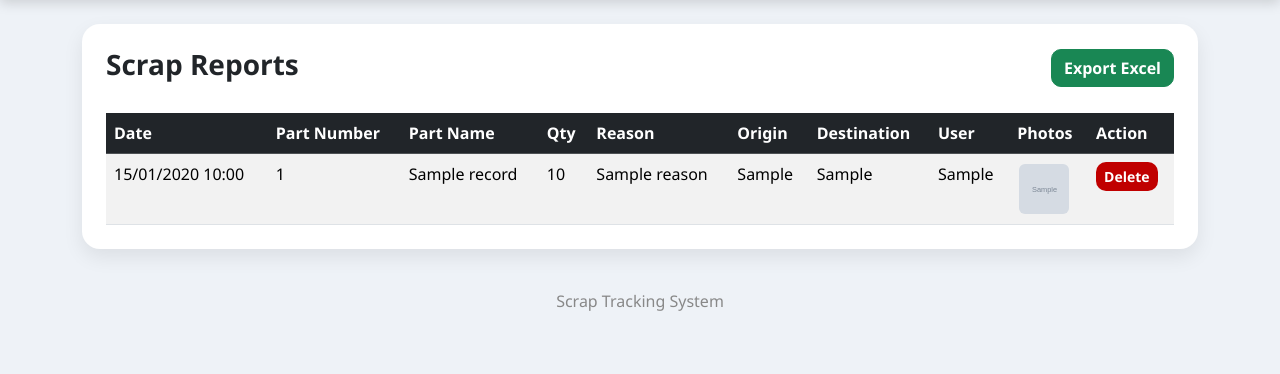
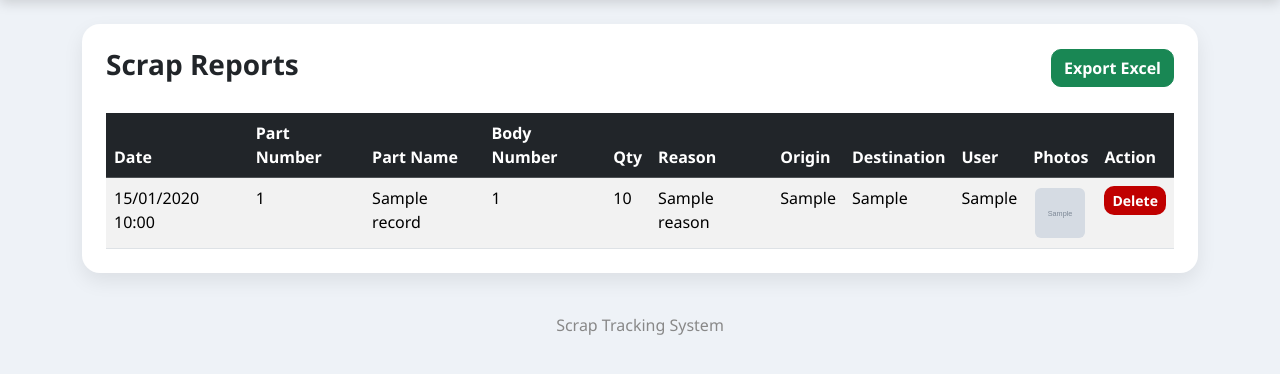
Before and after one commit to hgooders/SCRAP-TRACKER-V2, a Python web app: template templates/reports.html in a window 1280 px wide. Shown: the part 60-434 px from the top of the page. Run offline with Jinja, Linux system fonts and the light colour scheme; the template is opened without the code that fills it: most values are stand-ins (such as "Sample title", 1, 10 or a date in 2020); grey boxes marked "Sample" are stand-in pictures.

Commit message:
Update reports.html

```diff
--- a/templates/reports.html
+++ b/templates/reports.html
@@ -26,6 +26,7 @@
                     <th>Date</th>
                     <th>Part Number</th>
                     <th>Part Name</th>
+                    <th>Body Number</th>
                     <th>Qty</th>
                     <th>Reason</th>
                     <th>Origin</th>
@@ -46,6 +47,7 @@
                 <td>{{ record.created_at.strftime('%d/%m/%Y %H:%M') }}</td>
                 <td>{{ record.part_number }}</td>
                 <td>{{ record.part_name }}</td>
+                <td>{{ record.body_number }}</td>
                 <td>{{ record.quantity }}</td>
                 <td>{{ record.reason }}</td>
                 <td>{{ record.origin_line }}</td>
```
